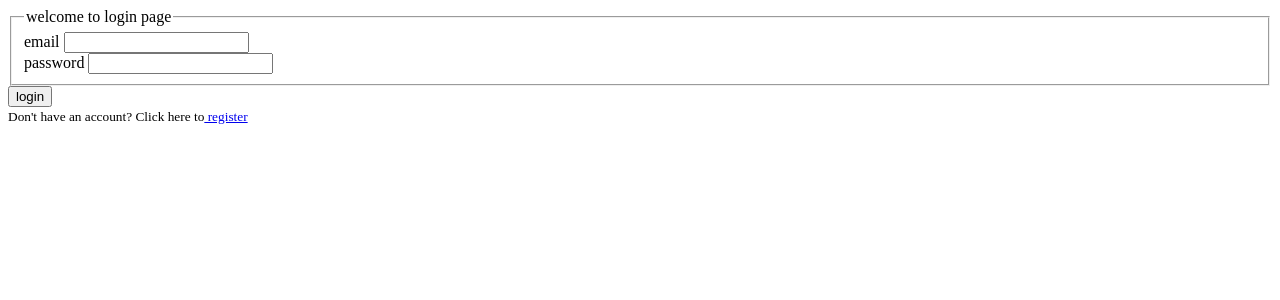
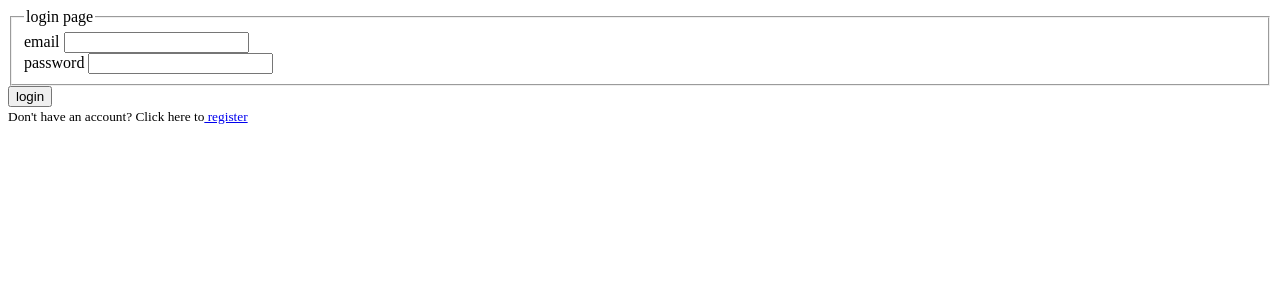
Before and after one commit to rjnrohit/P2P-video-conferencing-app, a Flask app: page / in a window 1280 px wide. Shown: the top 300 px of the page. Run offline with Flask 2, Linux system fonts and the light colour scheme.

Commit message:
Update login.html

```diff
--- a/templates/login.html
+++ b/templates/login.html
@@ -7,7 +7,7 @@
 		<form method ="POST" action="">
 			{{ form.hidden_tag() }}
 			<fieldset class="form-group ">
-				<legend class="border-bottom mb-4">welcome to login page
+				<legend class="border-bottom mb-4">login page
 				</legend>
 				<div class="form-group">
 					{{ form.email.label(class="form-control-label") }}
```
